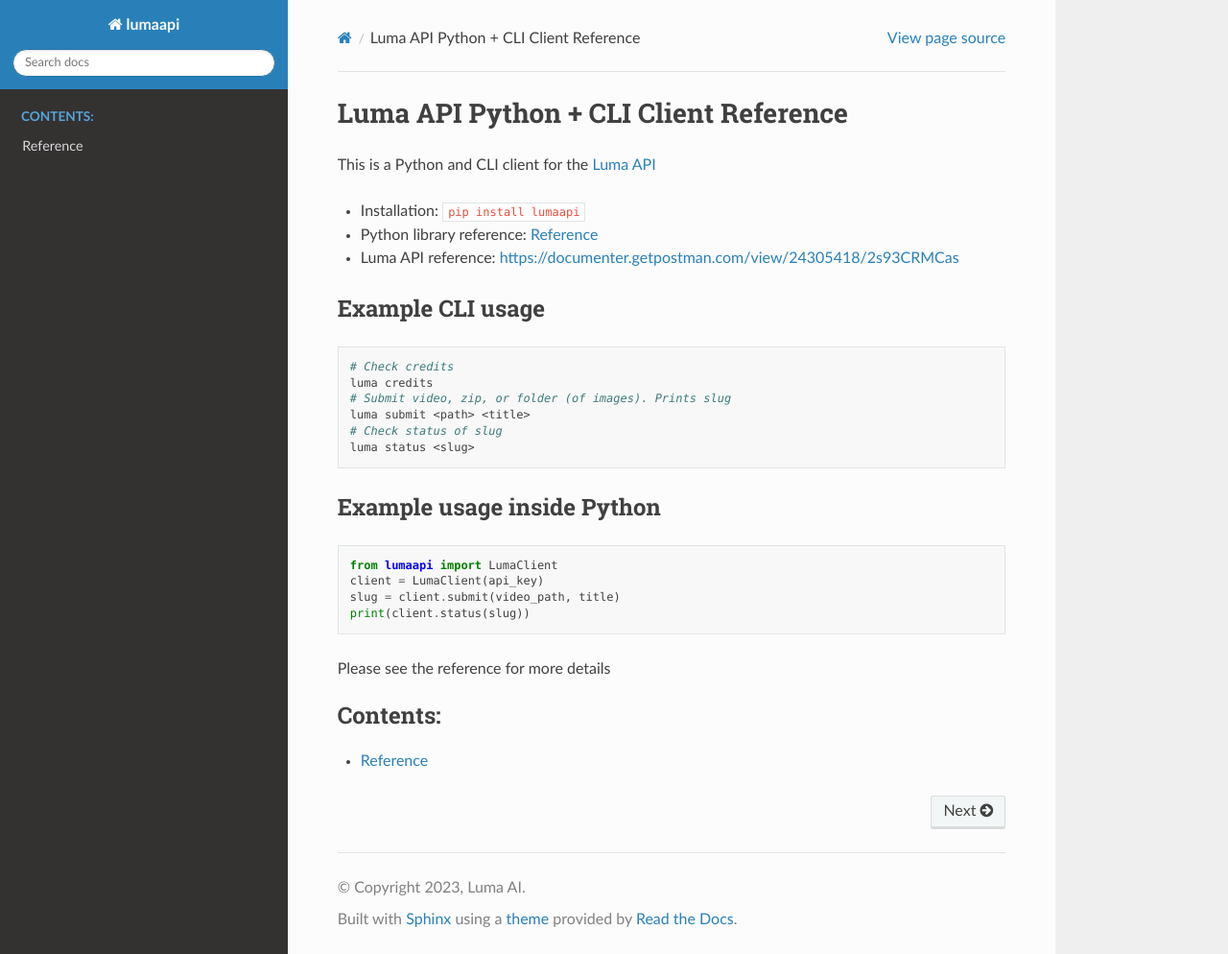
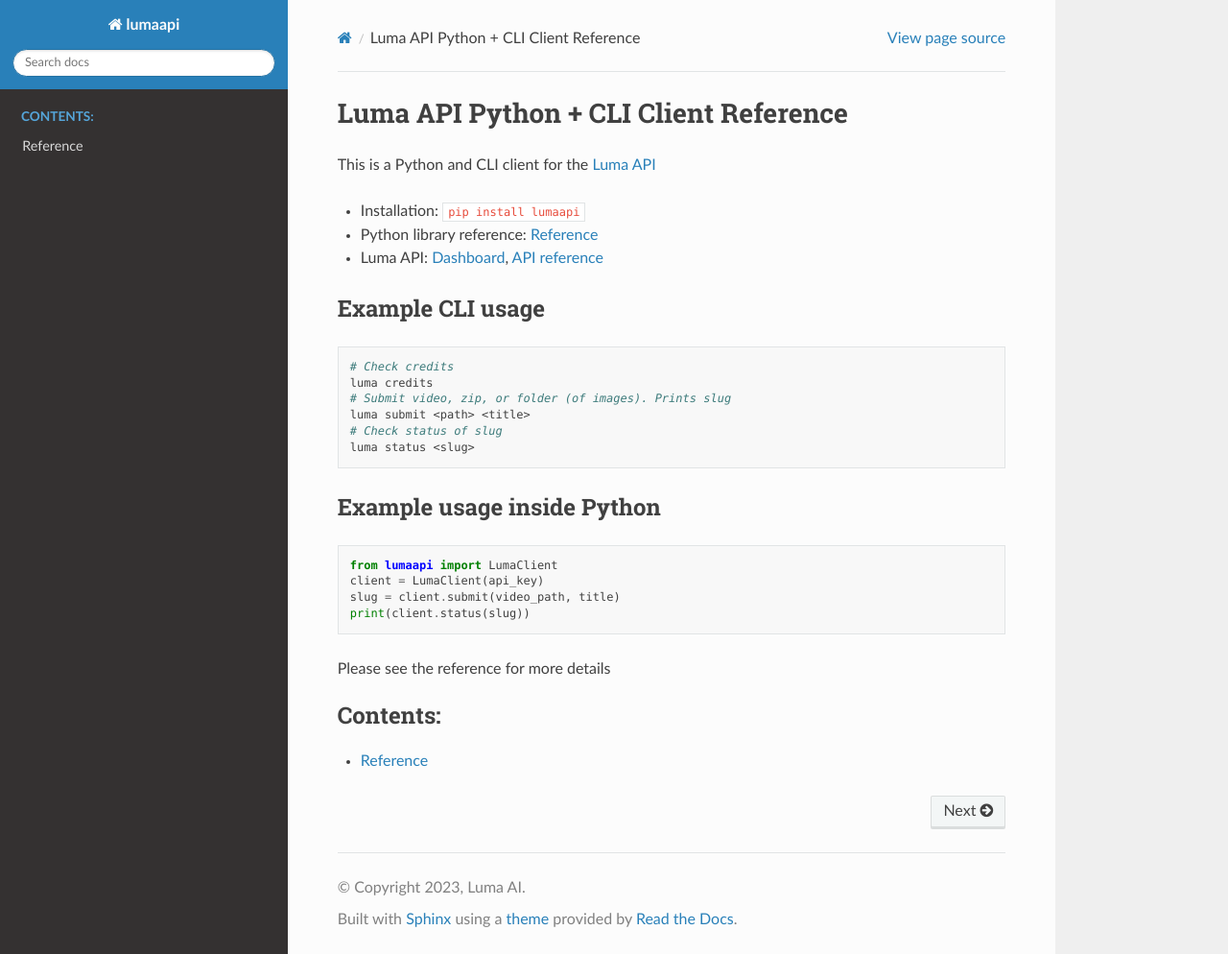
Before and after one commit to lumalabs/lumaapi-python, a Sphinx documentation site: the page built from docs/source/index.rst, in a window 1280 px wide and 994 px high. Shown: the whole window at 96% size. Built offline with Sphinx 7.4.7 and the Read the Docs theme 2.0.0, drawn with Linux system fonts in a browser that asks for light colours.

Commit message:
Add makefile / requirements for docs

```diff
--- /dev/null
+++ b/docs/requirements.txt
@@ -0,0 +1,6 @@
+sphinx
+sphinx-rtd-theme
+sphinxcontrib-fulltoc
+recommonmark
+lumaapi
+numpy
--- a/docs/source/index.rst
+++ b/docs/source/index.rst
@@ -10,7 +10,8 @@
 
 * Installation: :code:`pip install lumaapi`
 * Python library reference: :ref:`lumaapi`
-* Luma API reference: https://documenter.getpostman.com/view/24305418/2s93CRMCas
+* Luma API: `Dashboard <https://captures.lumalabs.ai/dashboard>`_,
+  `API reference <https://documenter.getpostman.com/view/24305418/2s93CRMCas>`_
 
 Example CLI usage
 *****************************
--- a/docs/source/lumaapi.rst
+++ b/docs/source/lumaapi.rst
@@ -13,7 +13,7 @@
     print(client.status(slug))
 
 Any of the functions in LumaClient may be used directly in the CLI e.g.
-`luma submit video_path title`
+:code:`luma submit video_path title`
 
 
 .. autoclass:: lumaapi.LumaClient
```
Also changed, not shown: 1 other file.
